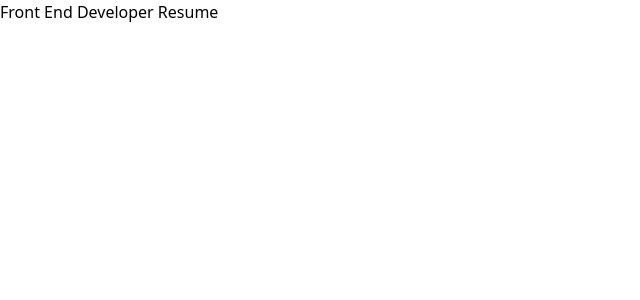
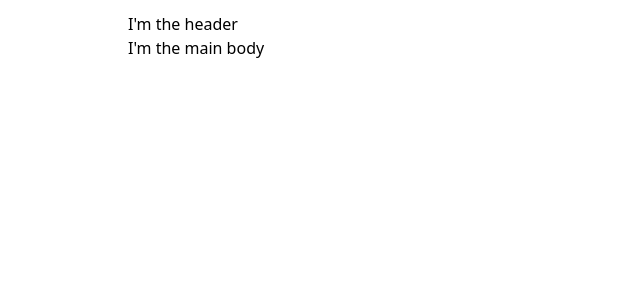
Before and after one commit to kimjisena/resume, a React (Create React App) app: page / in a window 1280 px wide. Shown: the top 300 px of the page, without its empty margins (0-640 px from the left). Built offline with nearby package versions, Linux system fonts and the light colour scheme; the HTML template or start-up script is replaced by a standard one.

Commit message:
add Header and Main components

```diff
--- a/public/index.html
+++ b/public/index.html
@@ -30,9 +30,9 @@
     -->
     <title>Jisena Ponsiano Resume</title>
   </head>
-  <body>
+  <body style="width: 100vw;">
     <noscript>You need to enable JavaScript to run this app.</noscript>
-    <div id="root"></div>
+    <div id="root" style="width: 100%;"></div>
     <!--
       This HTML file is a template.
       If you open it directly in the browser, you will see an empty page.
--- a/src/App.tsx
+++ b/src/App.tsx
@@ -1,9 +1,11 @@
-import React from 'react';
+import Header from './components/Header';
+import Main from './components/Main';
 
 function App() {
   return (
-    <div className="App">
-      Front End Developer Resume
+    <div className={`resume w-[90%] my-3 mx-auto md:w-4/5`}>
+      <Header />
+      <Main />
     </div>
   );
 }
--- /dev/null
+++ b/src/components/Header.tsx
@@ -0,0 +1,7 @@
+export default function Header () {
+  return (
+    <header>
+      I'm the header
+    </header>
+  );
+}
--- /dev/null
+++ b/src/components/Main.tsx
@@ -0,0 +1,7 @@
+export default function Main () {
+  return (
+    <main>
+      I'm the main body
+    </main>
+  );
+}
--- a/tailwind.config.js
+++ b/tailwind.config.js
@@ -4,6 +4,12 @@ module.exports = {
     "./src/**/*.{js,jsx,ts,tsx}"
   ],
   theme: {
+    colors: {
+      'dark-blue': '#1C3244',
+      'dark-grey': '#EBEBEB',
+      orange: '#F1B742',
+      'light-green': '#95DFD4',
+    },
     extend: {},
   },
   plugins: [],
```
Also changed, not shown: 1 other file (tests, documents, lock files or other folders).
